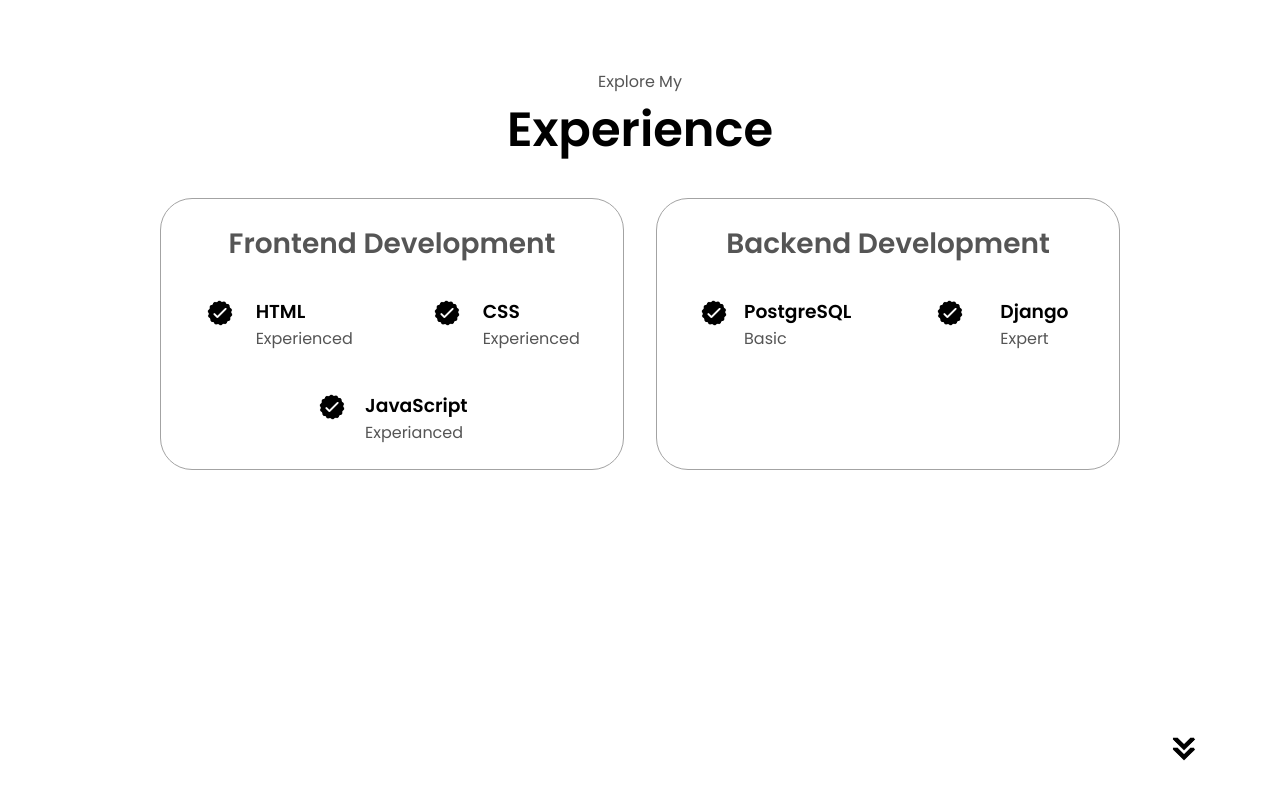
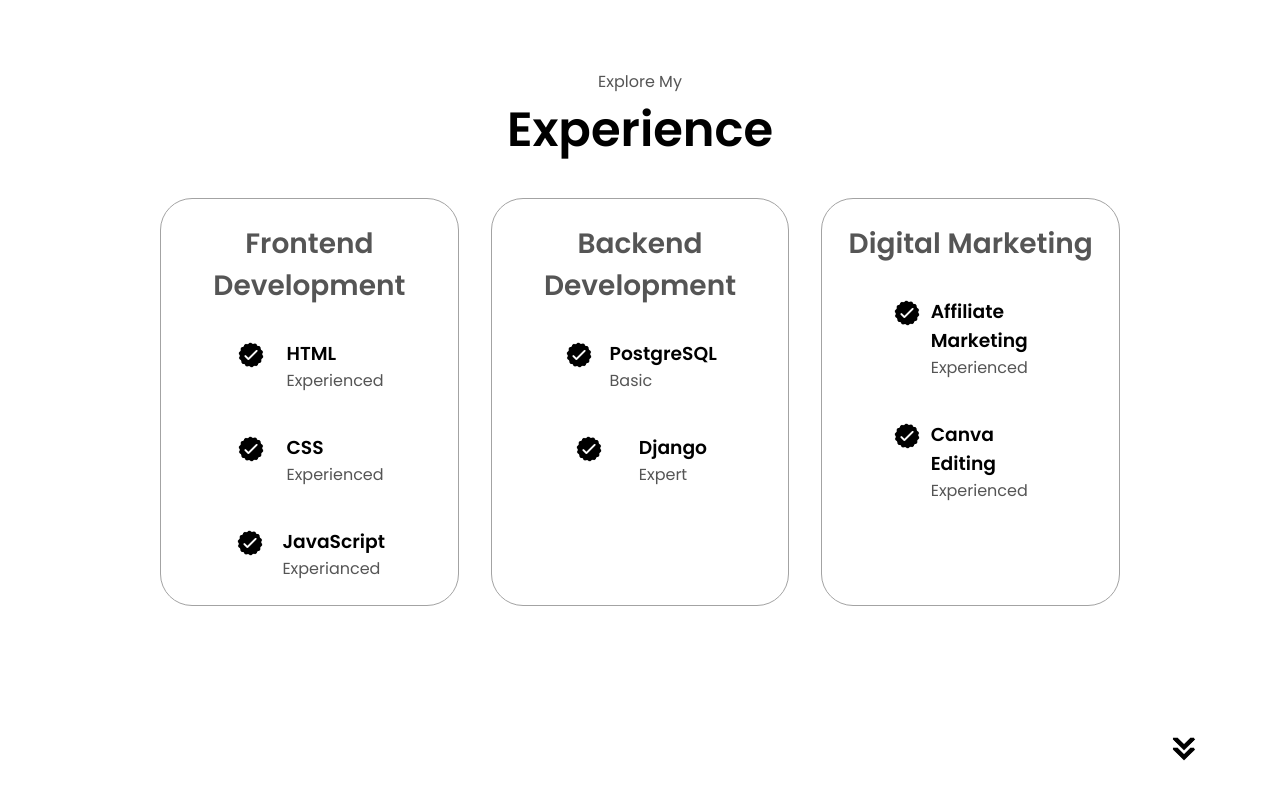
Before and after one commit to Abiyu-Dev/my_portfolio, a plain HTML site: page index.html in a window 1280 px wide. Shown: the part 1627-2426 px from the top of the page. Drawn offline with Linux system fonts and the light colour scheme.

Commit message:
Update index.html

```diff
--- a/index.html
+++ b/index.html
@@ -92,6 +92,7 @@
               />
               <h3>Experience</h3>
               <p>4+ years <br />Backend Development</p>
+              <p>3+ years <br />Affiliate Marketing</p>
             </div>
             <div class="details-container">
               <img
@@ -189,6 +190,37 @@
                   <p>Expert</p>
                 </div>
               </article>
+
+
+            </div>
+          </div>
+
+          <div class="details-container">
+            <h2 class="experience-sub-title">Digital Marketing</h2>
+            <div class="article-container">
+              <article>
+                <img
+                  src="./assets/checkmark.png"
+                  alt="Experience icon"
+                  class="icon"
+                />
+                <div>
+                  <h3>Affiliate Marketing</h3>
+                  <p>Experienced</p>
+                </div>
+              </article>
+              <article>
+                <img
+                  src="./assets/checkmark.png"
+                  alt="Experience icon"
+                  class="icon"
+                />
+                <div>
+                  <h3>Canva Editing</h3>
+                  <p>Experienced</p>
+                </div>
+              </article>
+
 
 
             </div>
```
